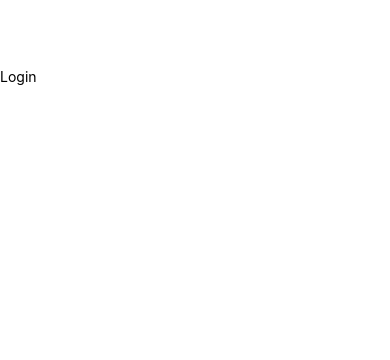
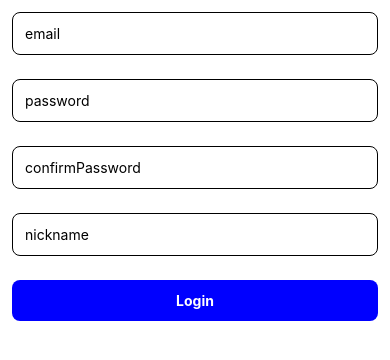
Before and after one commit to dongwoongoh/First_ReactNative_with_Typescript, a React Native app: screen / in a window 390 px wide. Shown: the top 360 px of the page. Built offline with nearby package versions, Linux system fonts and the light colour scheme.

Commit message:
add login form

```diff
--- a/src/screens/notLoggedIn/user/sign/login/login.tsx
+++ b/src/screens/notLoggedIn/user/sign/login/login.tsx
@@ -1,6 +1,13 @@
 import React from 'react';
-import {Pressable, SafeAreaView, Text, TextInput} from 'react-native';
+import {
+  Pressable,
+  SafeAreaView,
+  StyleSheet,
+  Text,
+  TextInput,
+} from 'react-native';
 import {Controller, useForm} from 'react-hook-form';
+import ErrorMessage from '../../../../../components/form/message/error.message';
 
 type LoginType = UserType & {
   readonly password: string;
@@ -18,18 +25,68 @@ function Login() {
   const onLoginSubmit = () => {};
 
   return (
-    <SafeAreaView>
+    <SafeAreaView style={styles.container}>
       <Controller
         control={control}
         rules={{
-          required: true,
+          required: 'Email is required',
         }}
         render={({field: {onChange, onBlur, value}}) => (
-          <TextInput onBlur={onBlur} onChangeText={onChange} />
+          <TextInput
+            onBlur={onBlur}
+            onChangeText={onChange}
+            placeholder="email"
+            style={styles.input}
+          />
         )}
         name="email"
       />
-      {errors.email && <Text>This is required.</Text>}
+      {errors.email && errors.email.message && (
+        <ErrorMessage message={errors.email.message} />
+      )}
+
+      <Controller
+        control={control}
+        rules={{
+          required: 'Password is required',
+        }}
+        render={({field: {onChange, onBlur, value}}) => (
+          <TextInput
+            onBlur={onBlur}
+            onChangeText={onChange}
+            placeholder="password"
+            style={styles.input}
+            secureTextEntry={true}
+          />
+        )}
+        name="password"
+      />
+      {errors.password && errors.password.message && (
+        <ErrorMessage message={errors.password.message} />
+      )}
+
+      <Controller
+        control={control}
+        rules={{
+          required: 'Confirm password is required',
+          validate: {
+            value: value => watch('password') === value || 'No match password',
+          },
+        }}
+        render={({field: {onChange, onBlur, value}}) => (
+          <TextInput
+            onBlur={onBlur}
+            onChangeText={onChange}
+            placeholder="confirmPassword"
+            style={styles.input}
+            secureTextEntry={true}
+          />
+        )}
+        name="confirmPassword"
+      />
+      {errors.confirmPassword && errors.confirmPassword.message && (
+        <ErrorMessage message={errors.confirmPassword.message} />
+      )}
 
       <Controller
         control={control}
@@ -37,38 +94,47 @@ function Login() {
           maxLength: 100,
         }}
         render={({field: {onChange, onBlur, value}}) => (
-          <TextInput onBlur={onBlur} onChangeText={onChange} />
-        )}
-        name="password"
-      />
-
-      <Controller
-        control={control}
-        rules={{
-          maxLength: 100,
-        }}
-        render={({field: {onChange, onBlur, value}}) => (
-          <TextInput onBlur={onBlur} onChangeText={onChange} />
-        )}
-        name="confirmPassword"
-      />
-
-      <Controller
-        control={control}
-        rules={{
-          maxLength: 100,
-        }}
-        render={({field: {onChange, onBlur, value}}) => (
-          <TextInput onBlur={onBlur} onChangeText={onChange} />
+          <TextInput
+            onBlur={onBlur}
+            onChangeText={onChange}
+            placeholder="nickname"
+            style={styles.input}
+          />
         )}
         name="nickname"
       />
+      {errors.nickname && errors.nickname.message && (
+        <ErrorMessage message={errors.nickname.message} />
+      )}
 
-      <Pressable onPress={handleSubmit(onLoginSubmit)}>
-        <Text>Login</Text>
+      <Pressable style={styles.submit} onPress={handleSubmit(onLoginSubmit)}>
+        <Text style={styles.submit_value}>Login</Text>
       </Pressable>
     </SafeAreaView>
   );
 }
 
+const styles = StyleSheet.create({
+  container: {},
+  input: {
+    borderStyle: 'solid',
+    borderColor: 'black',
+    borderWidth: 1,
+    margin: 12,
+    padding: 12,
+    borderRadius: 8,
+  },
+  submit: {
+    backgroundColor: 'blue',
+    borderRadius: 8,
+    margin: 12,
+    padding: 12,
+  },
+  submit_value: {
+    color: 'white',
+    fontWeight: 'bold',
+    textAlign: 'center',
+  },
+});
+
 export default Login;
```
